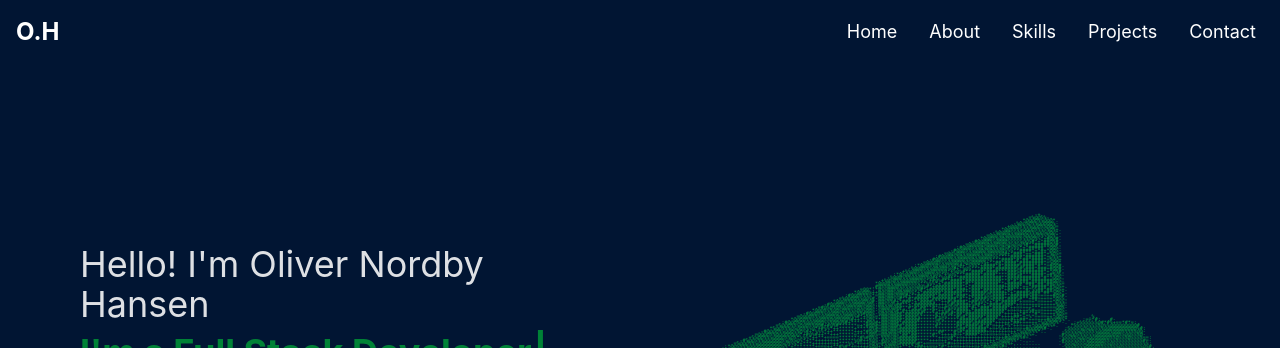
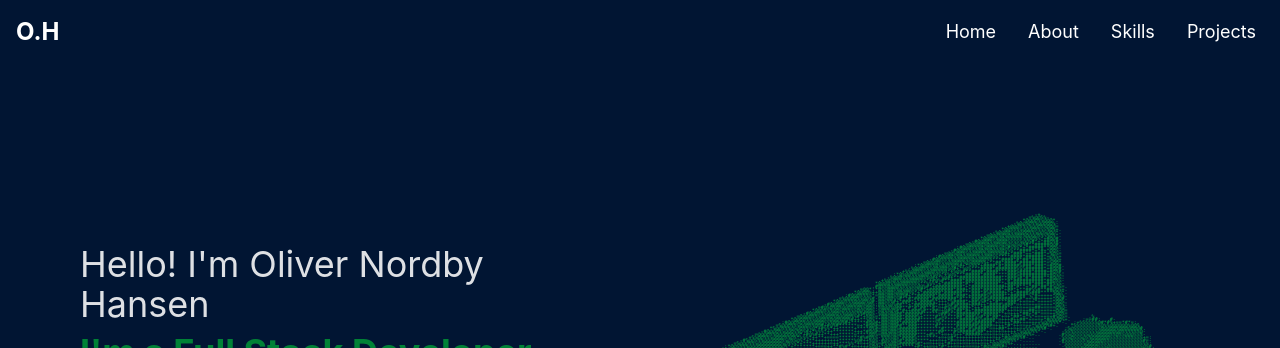
Before and after one commit to oliv6362/myportfolio, a React (Vite) app: page / in a window 1280 px wide. Shown: the top 348 px of the page. Built offline with nearby package versions, Linux system fonts and the light colour scheme.

Commit message:
Removed contact-section, and added a footer

```diff
--- a/src/App.tsx
+++ b/src/App.tsx
@@ -1,16 +1,17 @@
 
 import { Routes, Route } from 'react-router-dom';
 import HomePage from './pages/homePage';
-import Header from './components/molecules/header';
+import Header from './components/organisms/header';
+import Footer from './components/organisms/footer';
 
 function App() {
   return (
     <div>
       <Header />
-
       <Routes>
         <Route path="/" element={<HomePage />} />
       </Routes>
+      <Footer/>
     </div>
   );
 }
--- /dev/null
+++ b/src/components/organisms/footer.tsx
@@ -0,0 +1,9 @@
+
+
+const Footer = () => {
+  return (
+    <footer id="footer" className="">
+    </footer>
+  );
+}
+export default Footer;
--- a/src/components/molecules/header.tsx
+++ b/src/components/organisms/header.tsx
@@ -18,7 +18,6 @@ const Header: React.FC = () => {
                         <li><a href="#about" className="text-white hover:bg-green-700 rounded-lg p-2 transition-colors duration-350">About</a></li>
                         <li><a href="#skillSection" className="text-white hover:bg-green-700 rounded-lg p-2 transition-colors duration-350">Skills</a></li>
                         <li><a href="#projects" className="text-white hover:bg-green-700 rounded-lg p-2 transition-colors duration-350">Projects</a></li>
-                        <li><a href="#contact" className="text-white hover:bg-green-700 rounded-lg p-2 transition-colors duration-350">Contact</a></li>
                     </ul>
 
                     {/* Hamburger button */}
@@ -35,7 +34,6 @@ const Header: React.FC = () => {
                     <li><a href="#about" onClick={() => setIsOpen(false)} className="inline-block text-white py-2 hover:bg-green-700 rounded-lg p-2 transition-colors">About</a></li>
                     <li><a href="#skillSection" onClick={() => setIsOpen(false)} className="inline-block text-white py-2 hover:bg-green-700 rounded-lg p-2 transition-colors">Skills</a></li>
                     <li><a href="#projects" onClick={() => setIsOpen(false)} className="inline-block text-white py-2 hover:bg-green-700 rounded-lg p-2 transition-colors">Projects</a></li>
-                    <li><a href="#contact" onClick={() => setIsOpen(false)} className="inline-block text-white py-2 hover:bg-green-700 rounded-lg p-2 transition-colors">Contact</a></li>
                 </ul>
             </div>
 
--- a/src/components/organisms/homeSection.tsx
+++ b/src/components/organisms/homeSection.tsx
@@ -51,7 +51,7 @@ const HomeSection: React.FC = () => {
                         <Social />
                     </motion.div>
 
-                    <motion.a href="#contact"
+                    <motion.a href="#footer"
                         className="mt-4 inline-block rounded-lg bg-green-700 px-12 py-3 text-sm lg:text-base xl:text-lg transition-colors focus:shadow-outline hover:bg-green-900"
                         {...fadeUp} {...buttonHover} aria-label="Scroll to contact section" rel="noopener noreferrer">
                         Let's Connect
--- a/src/pages/homePage.tsx
+++ b/src/pages/homePage.tsx
@@ -1,6 +1,5 @@
 import AboutSection from '../components/organisms/aboutSection';
 import ProjectSection from '../components/organisms/projectSection';
-import ContactSection from '../components/organisms/contactSection';
 import HomeSection from '../components/organisms/homeSection';
 import SkillSection from '../components/organisms/skillSection';
 
@@ -11,7 +10,6 @@ const HomePage: React.FC = () => {
       <AboutSection />
       <SkillSection />
       <ProjectSection />
-      <ContactSection />
     </main>
   );
 };
```
